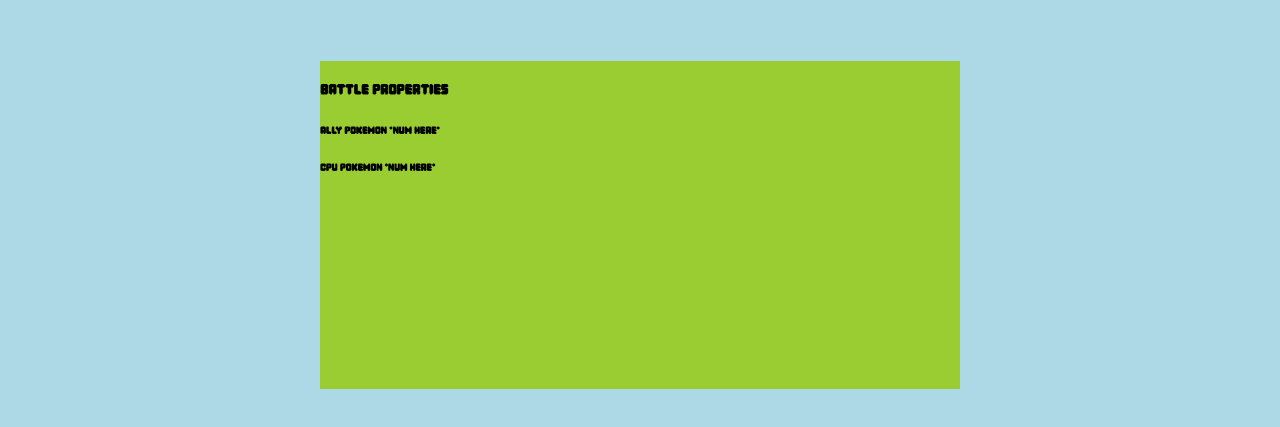
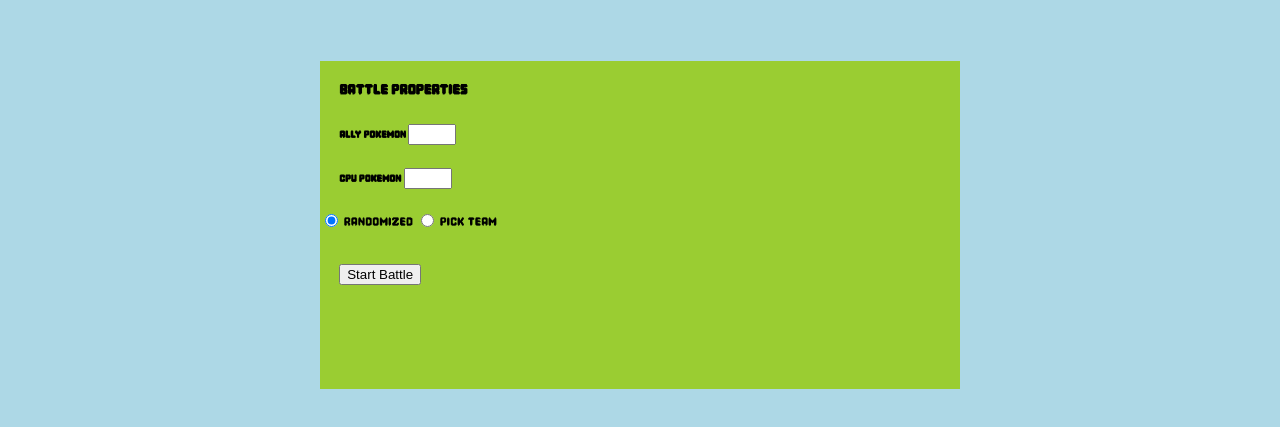
Before and after one commit to Chaos66-dev/sc-project1, a plain HTML site: page index.html in a window 1280 px wide. Shown: the part 83-510 px from the top of the page. Drawn offline with Linux system fonts and the light colour scheme.

Commit message:
finished up battle properties menu basic functionality

```diff
--- a/index.html
+++ b/index.html
@@ -8,6 +8,7 @@
         <link rel="stylesheet" href="styles/style.css">
         <link rel="stylesheet" href="styles/header.css">
         <link rel="stylesheet" href="styles/fonts.css">
+        <script src="scripts/index.js" defer></script>
     </head>
 
     <body>
@@ -26,12 +27,21 @@
                  <div class="menu">
                     <h3 class="menu-header-text">Battle Properties</h3>
                     <div class="menu-text">
-                        <h5>Ally Pokemon <span>*num here*</span></h5>
-                        <h5>CPU Pokemon <span>*num here*</span></h5>
+                        <h5>Ally Pokemon <input type="number" id="allyPokemonNum" name="allyPokemonNum" min="1" max="6" required></h5>
+                        <h5>CPU Pokemon <input type="number" id="cpuPokemonNum" name="cpuPokemonNum" min="1" max="6" required></h5>
                     </div>
                     <div class="randomized-selector">
+                        <label>
+                            <input type="radio" name="teamChoice" value="randomized" id="randomized" checked>
+                            Randomized
+                        </label>
 
+                        <label>
+                            <input type="radio" name="teamChoice" value="pick-team" id="pickTeam">
+                            Pick Team
+                        </label>
                     </div>
+                    <button id="battlePropertiesSubmit">Start Battle</button>
                  </div>
             </div>
         </div>
--- /dev/null
+++ b/scripts/index.js
@@ -0,0 +1,17 @@
+document.getElementById("battlePropertiesSubmit").addEventListener("click", function () {
+    // Get input values
+    let allyNum = document.getElementById("allyPokemonNum").value;
+    let cpuNum = document.getElementById("cpuPokemonNum").value;
+
+    // Get selected radio button
+    let selectedRadio = document.querySelector('input[name="teamChoice"]:checked');
+    let teamChoice = selectedRadio ? selectedRadio.value : "None";
+
+    // Store values in localStorage (or use URL parameters)
+    localStorage.setItem("allyNum", allyNum);
+    localStorage.setItem("cpuNum", cpuNum);
+    localStorage.setItem("teamChoice", teamChoice);
+
+    // Redirect to a new page
+    window.location.href = "battle.html"; // Change to your destination page
+});
--- a/styles/style.css
+++ b/styles/style.css
@@ -25,3 +25,22 @@ body, html {
     width: 50%;
     height: 50%;
 }
+
+.menu-header-text {
+    padding-left: 3%;
+    padding-top: 3%;
+    margin: 0;
+}
+
+.menu-text {
+    padding-left: 3%;
+    margin: 0;
+}
+
+.randomized-selector {
+    padding-bottom: 5%;
+}
+
+#battlePropertiesSubmit {
+    margin-left: 3%;
+}
```
